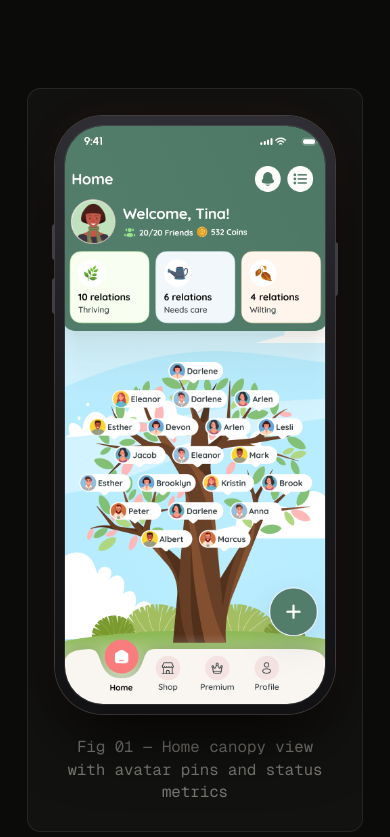
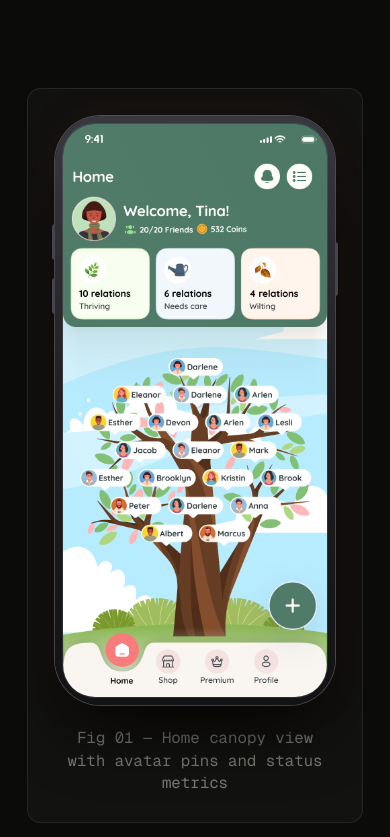
Before and after one commit to paveldinesh/Pavel-portfolio, a Next.js app: page /work/tiny-bits-of-love in a window 390 px wide. Shown: the part 4187-5024 px from the top of the page. Built offline with nearby package versions, Linux system fonts and the light colour scheme.

Commit message:
Ensure zero screen cutoff on all mobile device mockups

```diff
--- a/src/app/work/tiny-bits-of-love/page.tsx
+++ b/src/app/work/tiny-bits-of-love/page.tsx
@@ -32,31 +32,32 @@ function DeviceMockup({
 }) {
   return (
     <div className={`flex flex-col items-center justify-center w-full ${className}`}>
-      {/* Outer Phone Frame */}
+      {/* Outer Phone Shell - Precision Bezel & Chamfer */}
       <div
-        className={`relative w-full ${maxWidth} aspect-[9/19.2] rounded-[48px] sm:rounded-[54px] p-[10px] sm:p-[12px] bg-gradient-to-b from-[#2e2e34] via-[#1a1a1d] to-[#121214] ring-1 ring-white/15 shadow-[0_30px_70px_-15px_rgba(0,0,0,0.9),0_0_0_1px_rgba(255,255,255,0.06),0_0_40px_rgba(241,68,23,0.06)] transition-transform duration-500 hover:scale-[1.01]`}
+        className={`relative w-full ${maxWidth} rounded-[46px] p-[8px] sm:p-[10px] bg-gradient-to-b from-[#383840] via-[#1e1e22] to-[#131315] ring-1 ring-white/20 shadow-[0_30px_70px_-15px_rgba(0,0,0,0.95),0_0_0_1px_rgba(255,255,255,0.08),0_0_50px_rgba(241,68,23,0.06)]`}
       >
-        {/* Hardware buttons on chassis */}
-        <div className="absolute -left-[3px] top-24 w-[3px] h-8 bg-[#3e3e44] rounded-l" />
-        <div className="absolute -left-[3px] top-36 w-[3px] h-8 bg-[#3e3e44] rounded-l" />
-        <div className="absolute -right-[3px] top-28 w-[3px] h-12 bg-[#3e3e44] rounded-r" />
+        {/* Hardware side buttons */}
+        <div className="absolute -left-[3px] top-24 w-[3px] h-8 bg-[#44444c] rounded-l" />
+        <div className="absolute -left-[3px] top-36 w-[3px] h-8 bg-[#44444c] rounded-l" />
+        <div className="absolute -right-[3px] top-28 w-[3px] h-12 bg-[#44444c] rounded-r" />
 
-        {/* Inner Phone Screen Frame */}
-        <div className="relative w-full h-full rounded-[38px] sm:rounded-[44px] overflow-hidden bg-black ring-1 ring-white/10 shadow-inner">
+        {/* Inner Phone Screen Frame - Exact 393/852 iPhone Aspect Ratio, Zero Cutoff */}
+        <div className="relative w-full aspect-[393/852] rounded-[32px] overflow-hidden bg-[#0A0A0A] ring-1 ring-white/10 shadow-inner flex items-center justify-center">
           <Image
             src={src}
             alt={alt}
             fill
             sizes="(max-width: 768px) 100vw, 420px"
-            className="object-cover object-top"
+            className="object-contain object-center"
+            priority={false}
           />
-          {/* Subtle Glass Sheen */}
-          <div className="absolute inset-0 bg-gradient-to-tr from-transparent via-white/[0.04] to-transparent pointer-events-none z-10" />
+          {/* Subtle Screen Bevel Glass Sheen */}
+          <div className="absolute inset-0 bg-gradient-to-tr from-transparent via-white/[0.025] to-transparent pointer-events-none z-10" />
         </div>
       </div>
 
       {caption && (
-        <span className="font-mono text-sm text-[#7A7873] mt-5 text-center max-w-[40ch]">
+        <span className="font-mono text-sm text-[#7A7873] mt-5 text-center max-w-[42ch]">
           {caption}
         </span>
       )}
```
